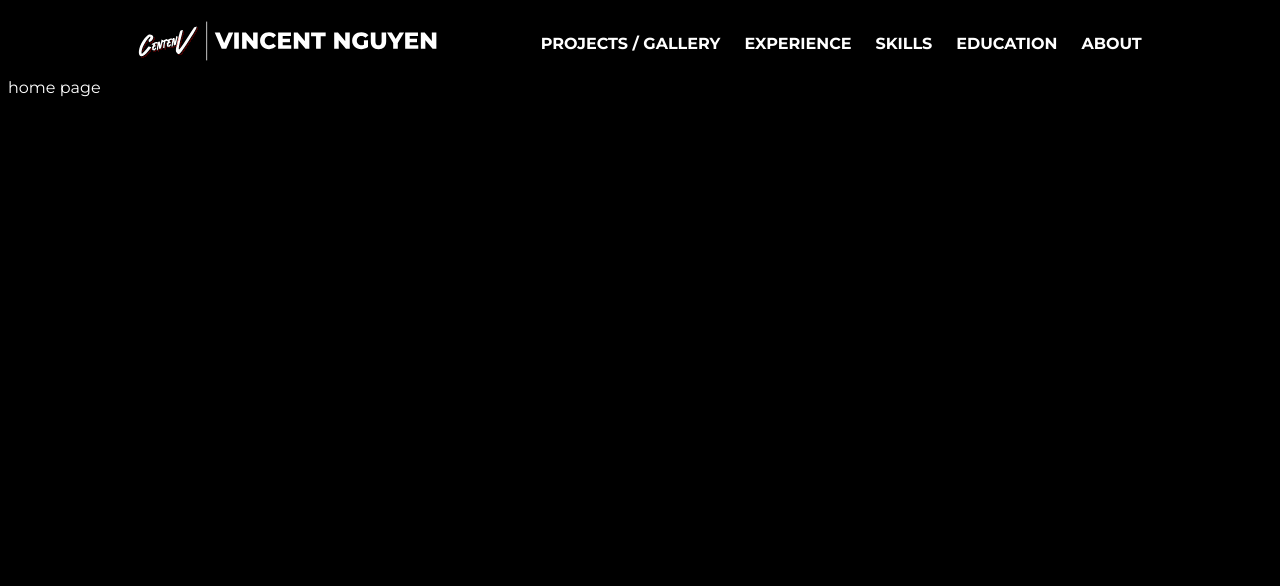
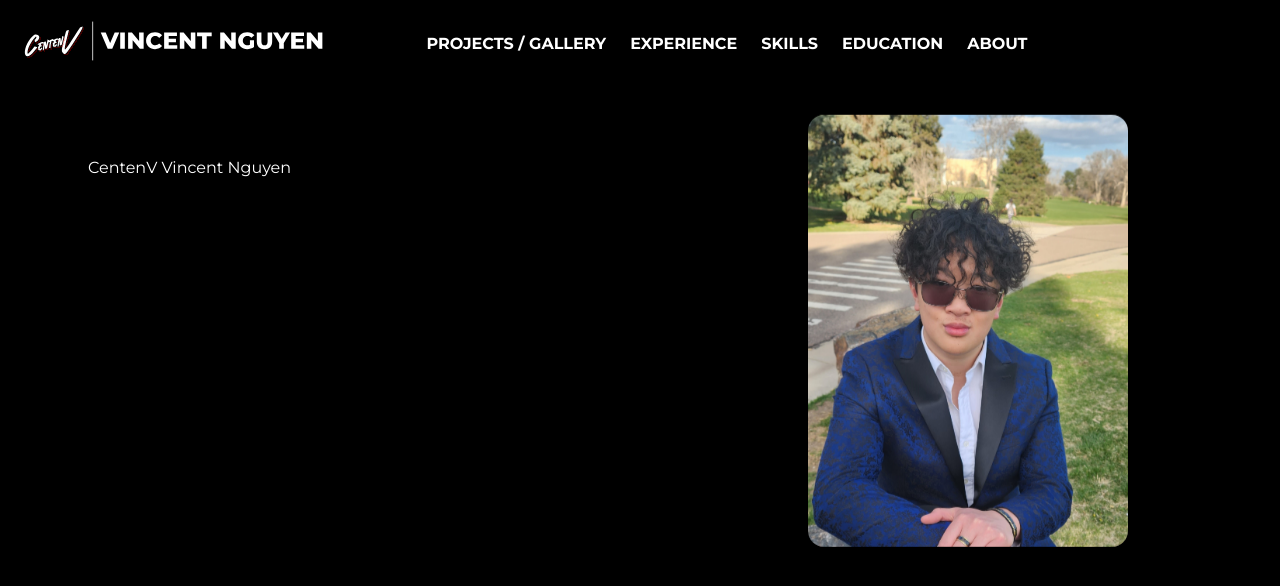
Before and after one commit to CentenV/centen.dev, a Next.js app: page / in a window 1280 px wide. Shown: the top 586 px of the page. Built offline with nearby package versions, Linux system fonts and the light colour scheme.

Commit message:
Preparing to move navigation bar to the bottom of the screen

```diff
--- a/app/_style.scss
+++ b/app/_style.scss
@@ -8,9 +8,12 @@ $default-font: var(--default-font) !global;
 $background-color: rgb(0, 0, 0);
 $on-background-color: rgb(255, 255, 255) !global;
 
+// Borders //
+$border-radius: 1em;
+
 // Animations //
-// Fade
-@keyframes fade {
+// Fade in
+@keyframes fadeIn {
     from {
         opacity: 0%;
     }
@@ -20,7 +23,7 @@ $on-background-color: rgb(255, 255, 255) !global;
 }
 @mixin fade-animation ($duration, $timing-function: ease-in-out, $delay: 0, $iterations: 1, $fill-mode: forwards, $direction: normal ) {
     opacity: 0%;
-    animation-name: fade;
+    animation-name: fadeIn;
     animation-duration: $duration;
     animation-timing-function: $timing-function;
     animation-delay: $delay;
@@ -29,7 +32,7 @@ $on-background-color: rgb(255, 255, 255) !global;
     animation-direction: $direction;
 }
 // Fade in and out
-@keyframes fade {
+@keyframes fadeIn {
     0% {
         opacity: 0%;
     }
@@ -42,7 +45,7 @@ $on-background-color: rgb(255, 255, 255) !global;
 }
 @mixin fade-in-out-animation ($duration, $timing-function: ease-in-out, $delay: 0, $iterations: 1, $fill-mode: forwards, $direction: normal) {
     opacity: 0%;
-    animation-name: fade;
+    animation-name: fadeIn;
     animation-duration: $duration;
     animation-timing-function: $timing-function;
     animation-delay: $delay;
@@ -50,3 +53,37 @@ $on-background-color: rgb(255, 255, 255) !global;
     animation-fill-mode: $fill-mode;
     animation-direction: $direction;
 }
+// Dissolve in
+@keyframes dissolve-in-fade-z {
+    0% {
+        filter: blur(1em);
+        -webkit-filter: blur(1em);
+        opacity: 0%;
+        transform: translateY(-10%);
+    }
+
+    75% {
+        opacity: 100%;
+    }
+
+    100% {
+        filter: blur(0em);
+        -webkit-filter: blur(0em);
+        opacity: 100%;
+        transform: translateY(-10%);
+    }
+}
+
+@mixin dissolve-in-fade-z-animation ($duration, $timing-function: ease-in-out, $delay: 0, $iterations: 1, $fill-mode: forwards, $direction: normal) {
+    filter: blur(2em);
+    -webkit-filter: blur(2em);
+    opacity: 0%;
+
+    animation-name: dissolve-in-fade-z;
+    animation-duration: $duration;
+    animation-timing-function: $timing-function;
+    animation-delay: $delay;
+    animation-iteration-count: $iterations;
+    animation-fill-mode: $fill-mode;
+    animation-direction: $direction;
+}
--- a/app/home.module.scss
+++ b/app/home.module.scss
@@ -1 +1,17 @@
 @import "style";
+
+#home-page-container {
+    #greeting {
+        padding: 5em;
+        display: flex;
+        justify-content: space-between;
+
+        #greeting-image {
+            margin-right: 5vw;
+            width: 25vw;
+            height: 100%;
+            border-radius: $border-radius;
+            @include dissolve-in-fade-z-animation($duration: 0.8s)
+        }
+    }
+}
--- a/app/layout.module.scss
+++ b/app/layout.module.scss
@@ -13,11 +13,13 @@
 
 #layout {
     display: flex;
-    justify-content: center;
+    // justify-content: center;
     align-items: center;
     gap: 8vw;
     padding-top: 0.5em;
     padding-bottom: 0.5em;
+    padding-left: 1em;
+    padding-right: 1em;
 
     *:hover {
         cursor: pointer;
@@ -33,9 +35,9 @@
     #page-selection-container {
         display: flex;
         gap: 3vh;
+        align-self: center;
 
         .page {
-            // background-color: aqua;
             text-decoration: none;
             color: $on-background-color;
             font-weight: 700;
--- a/app/layout.tsx
+++ b/app/layout.tsx
@@ -3,7 +3,6 @@
 import './globals.scss'
 import SplashScreen from "./splashscreen/splashscreen";
 import LAYOUTSTYLE from "./layout.module.scss";
-import localFont from "next/font/local";
 import { Montserrat } from "next/font/google";
 import Link from 'next/link';
 import Image from 'next/image';
@@ -21,7 +20,7 @@ export const MONTSERRAT = Montserrat({
 
 // Site
 export const metadata = {
-  title: 'Create Next App',
+  title: 'CentenV',
   description: 'Generated by create next app',
 }
 export default function RootLayout({children}: {children: React.ReactNode}) {
--- a/app/page.tsx
+++ b/app/page.tsx
@@ -1,9 +1,22 @@
 import "./globals.scss";
+import HOMEPAGESTYLE from "./home.module.scss";
+import Image from "next/image";
 
 export default function Home() {
   return (
     <div>
-      home page
+      <div id={HOMEPAGESTYLE["home-page-container"]}>
+        <div id={HOMEPAGESTYLE["greeting"]}>
+          <div>
+            CentenV
+            Vincent Nguyen
+          </div>
+          <div>
+            <Image src={"/images/portrait.JPG"} alt="Portrait" width={1647} height={2203} id={HOMEPAGESTYLE["greeting-image"]} draggable={false} />
+          </div>
+        </div>
+      </div>
+
     </div>
   );
 }
```
Also changed, not shown: public/images/portrait.JPG (added).
